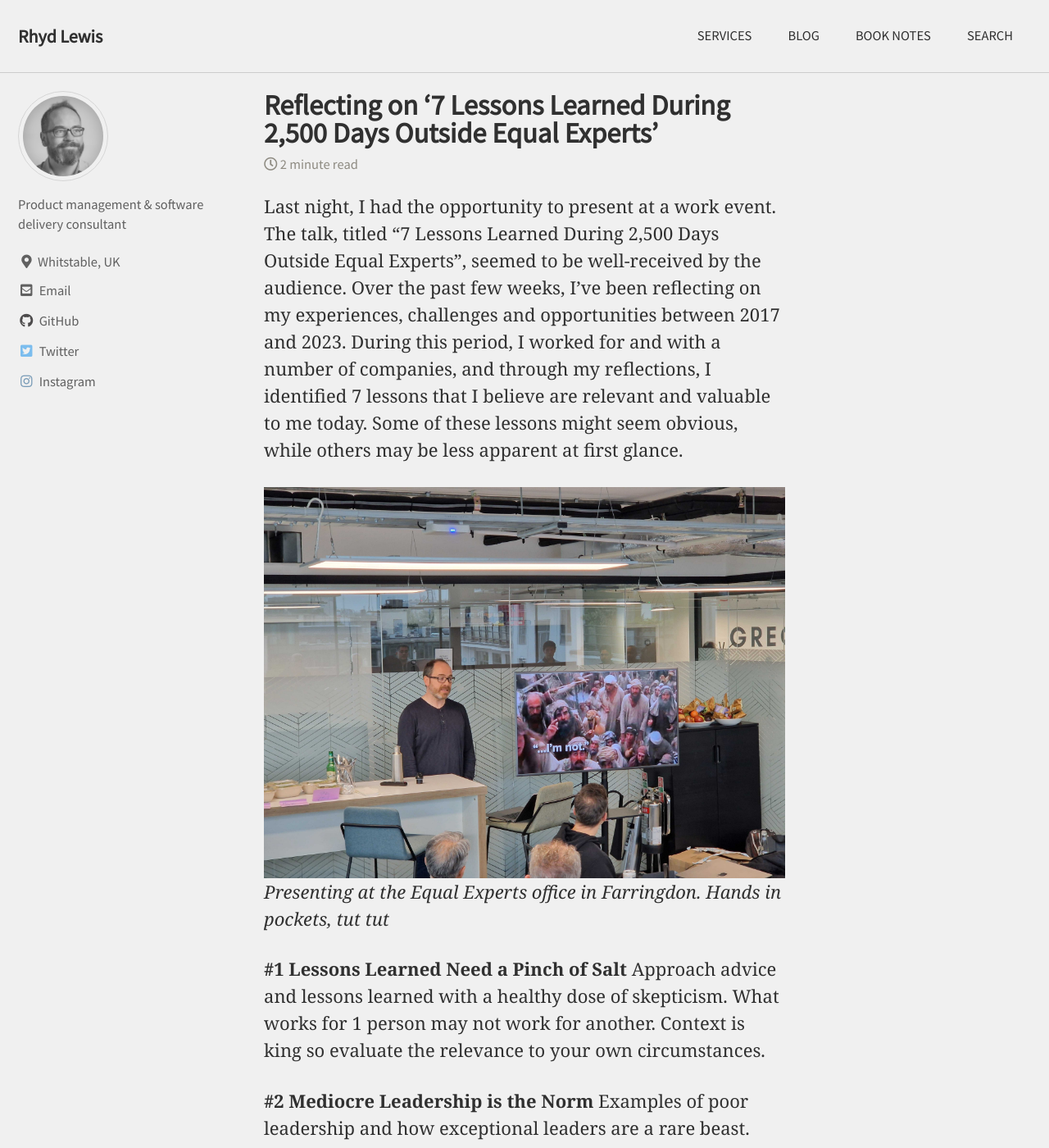
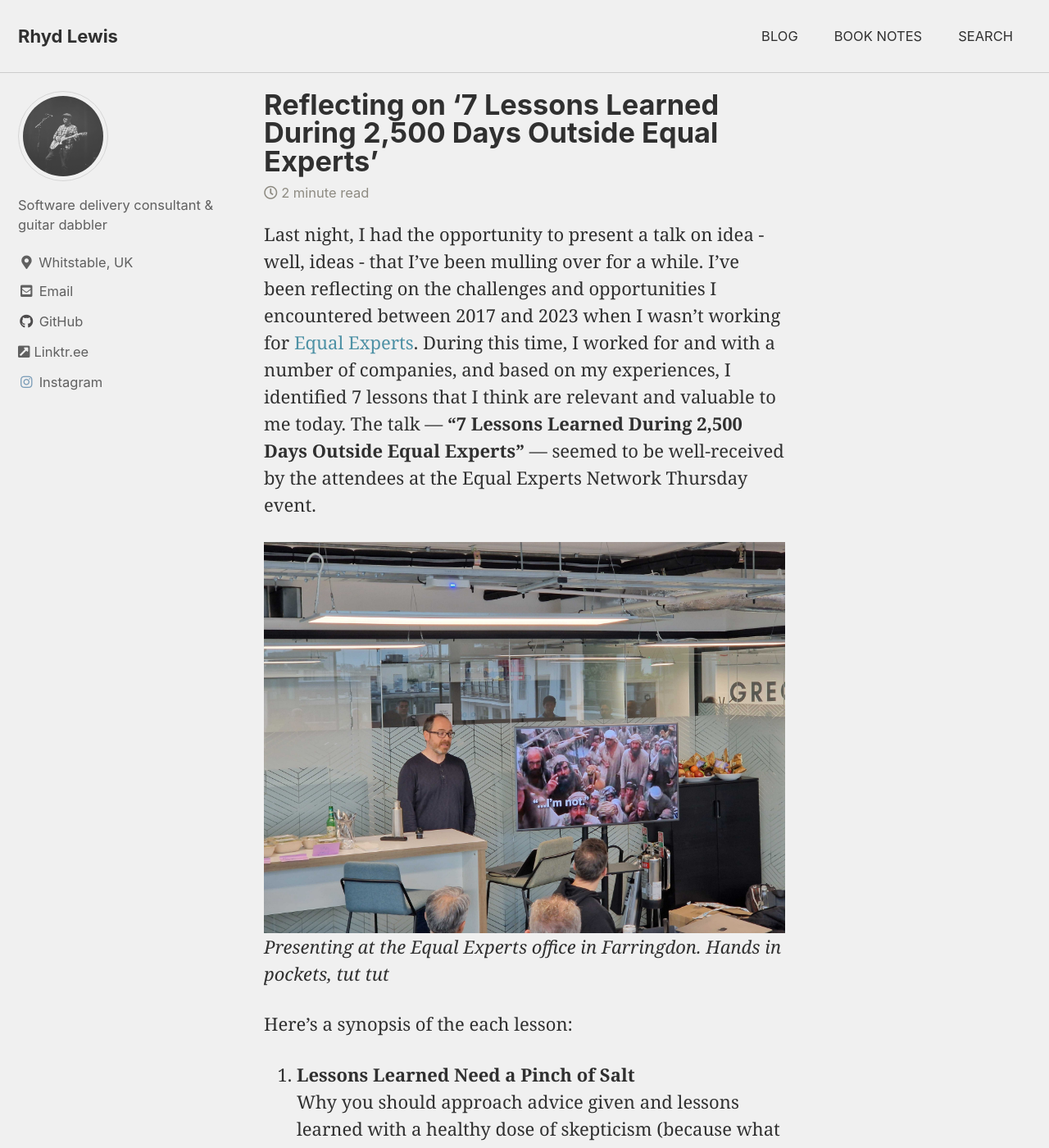
Before and after one commit to rhydlewis/rhydlewis.net, a Jekyll site: the page built from _posts/2024-04-26-7-lessons-learned.markdown, in a window 1280 px wide and 1400 px high. Shown: the whole window at 82% size. Built offline with Jekyll 4.4.1, drawn with Linux system fonts in a browser that asks for light colours; cached includes are drawn as plain includes; some web fonts are replaced; some of the changed text lies outside the part shown.

Commit message:
Quick tidy up

```diff
--- a/_config.yml
+++ b/_config.yml
@@ -69,8 +69,8 @@ yandex_site_verification :
 naver_site_verification  :
 
 # Social Sharing
-twitter:
-  username               : whitebeargames
+# twitter:
+#   username               : whitebeargames
 github:
   username               : rhydlewis
 og_image                 : # Open Graph/Twitter default site image
@@ -93,7 +93,7 @@ analytics:
 author:
   #name             : "Rhyd Lewis"
   avatar           : "/assets/images/bio-photo.jpg"
-  bio              : "Product management & software delivery consultant"
+  bio              : "Software delivery consultant & guitar dabbler"
   location         : "Whitstable, UK"
   # email            : "rhyd@hey.com"
   links:
@@ -106,9 +106,9 @@ author:
     # - label: "Website"
     #   icon: "fas fa-fw fa-link"
       # url: "https://rhydlewis.net"
-    - label: "Twitter"
-      icon: "fab fa-fw fa-twitter-square"
-      url: "https://twitter.com/whitebeargames"
+    - label: "Linktr.ee"
+      icon: "fas fa-external-link-square-alt"
+      url: "https://linktr.ee/rhyd.lewis"
     - label: "Instagram"
       icon: "fab fa-fw fa-instagram"
       url: "https://instagram.com/whitebeargames"
--- a/_data/navigation.yml
+++ b/_data/navigation.yml
@@ -2,8 +2,8 @@
 main:
   # - title: "About"
   #   url: /about
-  - title: "Services"
-    url: /services
+  # - title: "Services"
+  #   url: /services
   - title: "Blog"
     url: /
   - title: "Book Notes"
--- a/_posts/2024-04-26-7-lessons-learned.markdown
+++ b/_posts/2024-04-26-7-lessons-learned.markdown
@@ -9,30 +9,32 @@ tags:
 - life
 ---
 
-Last night, I had the opportunity to present at a work event. The talk, titled "7 Lessons Learned During 2,500 Days Outside Equal Experts", seemed to be well-received by the audience. Over the past few weeks, I've been reflecting on my experiences, challenges and opportunities between 2017 and 2023. During this period, I worked for and with a number of companies, and through my reflections, I identified 7 lessons that I believe are relevant and valuable to me today. Some of these lessons might seem obvious, while others may be less apparent at first glance.
+Last night, I had the opportunity to present a talk on idea - well, ideas - that I've been mulling over for a while. I've been reflecting on the challenges and opportunities I encountered between 2017 and 2023 when I wasn't working for [Equal Experts](www.equalexperts.com). During this time, I worked for and with a number of companies, and based on my experiences, I identified 7 lessons that I think are relevant and valuable to me today. The talk — **"7 Lessons Learned During 2,500 Days Outside Equal Experts"** — seemed to be well-received by the attendees at the Equal Experts Network Thursday event.
 
 ![](/assets/2024-04-25-talk.jpg)
 _Presenting at the Equal Experts office in Farringdon. Hands in pockets, tut tut_
 
-**#1 Lessons Learned Need a Pinch of Salt**
-Approach advice and lessons learned with a healthy dose of skepticism. What works for 1 person may not work for another. Context is king so evaluate the relevance to your own circumstances.
+Here's a synopsis of the each lesson:
 
-**#2 Mediocre Leadership is the Norm**
-Examples of poor leadership and how exceptional leaders are a rare beast. Recognizing the scarcity of brilliant leadership helped me appreciate and learn when I encounter them.
+1. **Lessons Learned Need a Pinch of Salt**<br/>
+Why you should approach advice given and lessons learned with a healthy dose of skepticism (because what works for 1 person may not work for another). Context is king so validate the relevance to your own circumstances.
 
-**#3 Culture Is Paramount (Until It's Not)**
-How it's important to be mindful that company values and culture are not always sacrosanct (in some cases, they may be compromised when faced with competing priorities or external pressure).
+2. **Mediocre Leadership is the Norm**<br/>
+Examples of poor & good leadership and how exceptional leaders are a rare old beast.
 
-**#4 Managing People Isn't as Easy as It Might Seem**
-A couple of stories about my own foray into formal managerial roles and the complexity and challenges I faced.
+3. **Culture Is Paramount (Until It's Not)**<br/>
+Why it's important to be mindful that company values and culture are not always sacrosanct (in some cases, they may be compromised when faced with competing priorities or external pressure).
 
-**#5 Problems Aren't Always as Big as They Appear**
-A [story](https://rhydlewis.net/blog/2023/2/16/is-your-problem-a-5-minute-problem) about the advice I received from an old boss that still resonates today.
+4. **Managing People Isn't as Easy as It Might Seem**<br/>
+Stating the obvious perhaps but some stories about my own experiences as a manager and the complexity and challenges I faced.
 
-**#6 Escape Your Comfort Zone**
-Stories and examples about leaning in and taking on challenges I would normally avoid. Told from a professional and personal point of view, these led to valuable experiences, skills and insights that I wouldn't have gained otherwise.
+5. **Problems Aren't Always as Big as They Appear**<br/>
+A [story](https://rhydlewis.net/blog/2023/2/16/is-your-problem-a-5-minute-problem) about the advice I received from an old boss that still resonates today. Bit of a cheat to include this in the talk given the title but rules are there to be broken...
 
-**#7 Life > Work**
+6. **Escape Your Comfort Zone**<br/>
+Stories and examples about leaning in and taking on challenges outside of my comfort zone.
+
+7. **Life > Work**<br/>
 How it's important — no matter how annoyed or frustrated work can be at times — to remember that life is more important. Keeping this perspective in mind has helped me deal with challenging situations and maintain a sense of balance.
 
-Taking the time to think deeply about these lessons and articulate them in a meaningful way was rewarding. It allowed me to gain a clearer perspective on my professional journey over the last few years and some of the insights I've gained along the way. Afterwards, there were questions and positive feedback from a couple of attendees, which is always encouraging and appreciated. It's nice to know that sharing my experiences and lessons learned resonated with others.
+I enjoyed taking the time to think about all of this. Trying to articulate them in a meaningful way took longer than I expected. I appreciated the thoughtful questions afterwards and a couple of these have made me adjust my thinking on some of the points I mentioned.
--- a/_sass/minimal-mistakes/_variables.scss
+++ b/_sass/minimal-mistakes/_variables.scss
@@ -13,8 +13,8 @@ $paragraph-indent: false !default; // true, false (default)
 $indent-var: 1.3em !default;
 
 /* system typefaces */
-$serif: 'Source Serif Pro', Georgia, Times, serif !default;
-$sans-serif: 'Source Sans Pro', -apple-system, BlinkMacSystemFont, "Roboto", "Segoe UI",
+$serif: 'Source Serif 4', Georgia, Times, serif !default;
+$sans-serif: 'Source Sans 3', -apple-system, BlinkMacSystemFont, "Roboto", "Segoe UI",
   "Helvetica Neue", "Lucida Grande", Arial, sans-serif !default;
 $monospace: Monaco, Consolas, "Lucida Console", monospace !default;
 
```
Also changed, not shown: assets/images/bio-photo.jpg.
